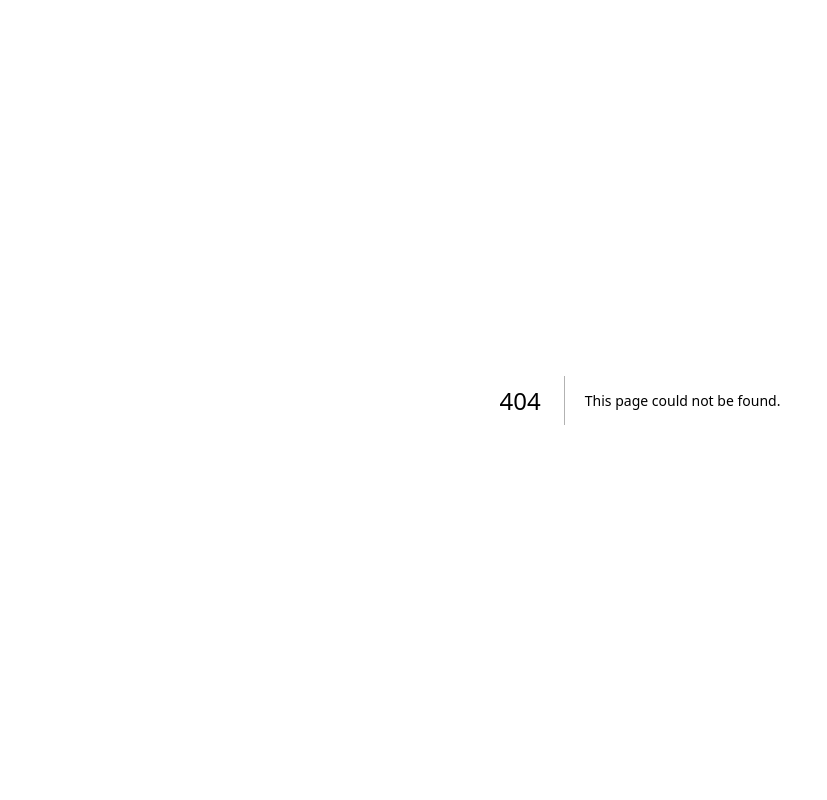
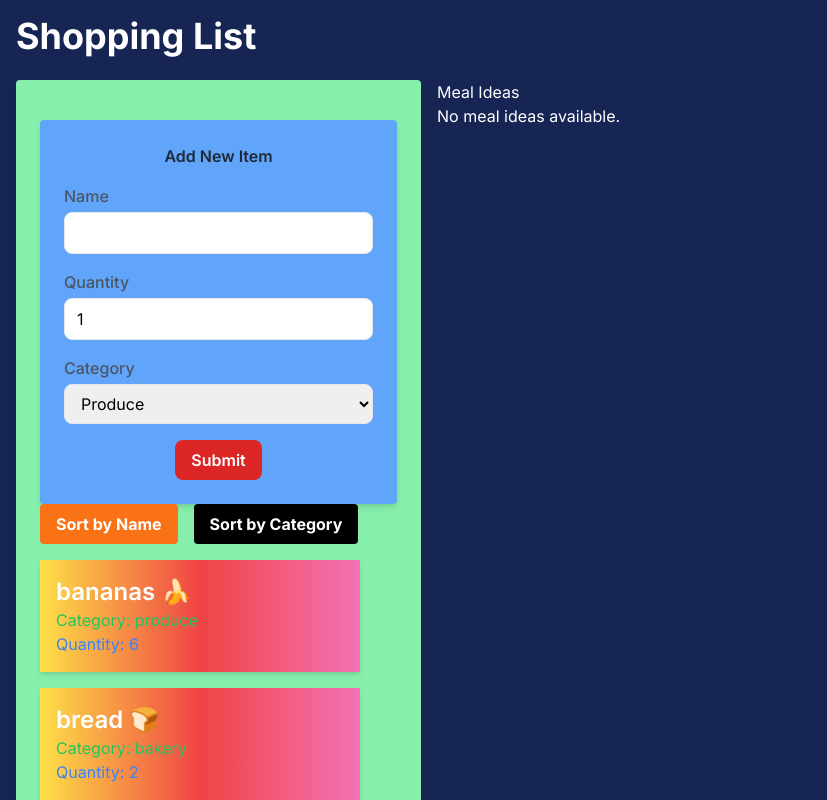
Before and after one commit to khangtrinh1304/cprg306-assignments, a Next.js app: page /week7 in a window 1280 px wide. Before the commit this address had no page. Shown: the top 800 px of the page, without its empty margins (0-827 px from the left). Built offline with nearby package versions, Linux system fonts and the light colour scheme.

Commit message:
commit
Week 7 assignment

```diff
--- a/app/page.js
+++ b/app/page.js
@@ -38,6 +38,10 @@ export default function Home() {
         <Link href="../week6" className="text-blue-500 font-bold hover:text-orange-500">week6</Link>
       </nav>
       <br></br>
+
+      <nav className='flex items-center bg-gray-200 p-2'>
+        <Link href="../week7" className="text-blue-500 font-bold hover:text-orange-500">week7</Link>
+      </nav>
     </main>
   );
 }
--- /dev/null
+++ b/app/week7/item-list.js
@@ -0,0 +1,58 @@
+"use client";
+import React, { useState } from 'react';
+import Item from './item';
+
+export default function ItemList({ items, onItemSelect }) {
+  const [sortBy, setSortBy] = useState("name");
+
+  const nameButtonClass = sortBy === "name" ? "bg-orange-500 font-bold text-white" : "bg-black font-bold text-white";
+  const categoryButtonClass = sortBy === "category" ? "bg-orange-500 font-bold text-white" : "bg-black font-bold text-white";
+
+  const sortItems = [...items].sort((a, b) => {
+    if (sortBy === "name") {
+      return a.name.localeCompare(b.name);
+    } else if (sortBy === "category") {
+      return a.category.localeCompare(b.category);
+    }
+    return 0;
+  });
+
+  const handleSortByName = () => {
+    setSortBy("name");
+  };
+
+  const handleSortByCategory = () => {
+    setSortBy("category");
+  };
+
+  return (
+    <div>
+      <div className="flex space-x-4">
+        <button
+          className={`py-2 px-4 rounded ${nameButtonClass}`}
+          onClick={handleSortByName}
+        >
+          Sort by Name
+        </button>
+        <button
+          className={`py-2 px-4 rounded ${categoryButtonClass}`}
+          onClick={handleSortByCategory}
+        >
+          Sort by Category
+        </button>
+      </div>
+
+      <ul className="mt-4">
+        {sortItems.map((item) => (
+          <Item
+            key={item.id}
+            name={item.name}
+            quantity={item.quantity}
+            category={item.category}
+            onSelect={() => onItemSelect(item)}
+          />
+        ))}
+      </ul>
+    </div>
+  );
+}
--- /dev/null
+++ b/app/week7/item.js
@@ -0,0 +1,14 @@
+import React from 'react';
+
+export default function Item({ name, quantity, category, onSelect }) {
+  return (
+    <div
+      className="bg-gradient-to-r from-yellow-300 via-red-500 to-pink-400 shadow-md p-4 mb-4 w-80 cursor-pointer"
+      onClick={() => onSelect({ name, quantity, category })}
+    >
+      <p className="text-2xl font-semibold text-white">{name}</p>
+      <p className="text-green-500">Category: {category}</p>
+      <p className="text-blue-500">Quantity: {quantity}</p>
+    </div>
+  );
+}
--- /dev/null
+++ b/app/week7/items.json
@@ -0,0 +1,74 @@
+[
+    {
+      "id": "1h2GJKH12gkHG31h1H",
+      "name": "milk, 4 L 🥛",
+      "quantity": 1,
+      "category": "dairy"
+    },
+    {
+      "id": "2KJH3k2j3H1k2J3K1H",
+      "name": "bread 🍞",
+      "quantity": 2,
+      "category": "bakery"
+    },
+    {
+      "id": "3h2KJH3k2j3H1k2J3",
+      "name": "eggs, dozen 🥚",
+      "quantity": 2,
+      "category": "dairy"
+    },
+    {
+      "id": "4k2J3K1H2GJKH12gk",
+      "name": "bananas 🍌",
+      "quantity": 6,
+      "category": "produce"
+    },
+    {
+      "id": "5H1h1H2KJH3k2j3H",
+      "name": "broccoli 🥦",
+      "quantity": 3,
+      "category": "produce"
+    },
+    {
+      "id": "6H1k2J3K1H2GJKH1",
+      "name": "chicken breasts, 1 kg 🍗",
+      "quantity": 1,
+      "category": "meat"
+    },
+    {
+      "id": "7gkHG31h1H2KJH3k",
+      "name": "pasta sauce 🍝",
+      "quantity": 3,
+      "category": "canned goods"
+    },
+    {
+      "id": "8j3H1k2J3K1H2GJK",
+      "name": "spaghetti, 454 g 🍝",
+      "quantity": 2,
+      "category": "dry goods"
+    },
+    {
+      "id": "9H12gkHG31h1H2KJ",
+      "name": "toilet paper, 12 pack 🧻",
+      "quantity": 1,
+      "category": "household"
+    },
+    {
+      "id": "10H3k2j3H1k2J3K1",
+      "name": "paper towels, 6 pack",
+      "quantity": 1,
+      "category": "household"
+    },
+    {
+      "id": "11k2J3K1H2GJKH12",
+      "name": "dish soap 🍽️",
+      "quantity": 1,
+      "category": "household"
+    },
+    {
+      "id": "12GJKH12gkHG31h1",
+      "name": "hand soap 🧼",
+      "quantity": 4,
+      "category": "household"
+    }
+  ]
--- /dev/null
+++ b/app/week7/meal-ideas.js
@@ -0,0 +1,45 @@
+"use client";
+import React, { useState, useEffect } from 'react';
+
+const fetchMealIdeas = async (ingredient) => {
+  try {
+    const response = await fetch(`https://www.themealdb.com/api/json/v1/1/filter.php?i=${ingredient}`);
+    const data = await response.json();
+    return data.meals || [];
+  } catch (error) {
+    console.error(error);
+    return [];
+  }
+};
+
+export default function MealIdeas({ ingredient }) {
+  const [meals, setMeals] = useState([]);
+
+  const loadMealIdeas = async () => {
+    const mealIdeas = await fetchMealIdeas(ingredient);
+    setMeals(mealIdeas);
+  };
+
+  useEffect(() => {
+    if (ingredient) {
+      loadMealIdeas();
+    }
+  }, [ingredient]);
+
+  return (
+    <div className="meal-ideas">
+      <h2 className="text-white">Meal Ideas</h2>
+      <ul>
+        {meals.length > 0 ? (
+          meals.map((meal) => (
+            <li key={meal.idMeal} className="p-2 m-1 bg-slate-900 max-w-sm hover:bg-red-800 cursor-pointer text-white">
+              {meal.strMeal}
+            </li>
+          ))
+        ) : (
+          <p className="text-white">No meal ideas available.</p>
+        )}
+      </ul>
+    </div>
+  );
+}
--- /dev/null
+++ b/app/week7/new-item.js
@@ -0,0 +1,60 @@
+"use client";
+import React, { useState } from 'react';
+
+export default function NewItem({ onAddItem }) {
+    const [name, setName] = useState('');
+    const [quantity, setQuantity] = useState(1);
+    const [category, setCategory] = useState('produce');
+
+    const handleSubmit = (e) => {
+        e.preventDefault();
+        const newItem = { name, quantity, category };
+        onAddItem(newItem);
+        setName('');
+        setQuantity(1);
+        setCategory('produce');
+    };
+
+    return(
+        <div className="max w-md mx-auto mt-4 p-6 bg-blue-400 rounded shadow-md">
+        <h1 className="text-2x1 font-semibold text-center text-gray-800 mb-4">Add New Item</h1>
+        <form onSubmit={handleSubmit} className="space-y-4">
+            <div>
+                <label htmlFor='Name' className="text-gray-600 font-medium"> Name </label>
+                <input type="text" id="Name" className="border rounded-lg w-full py-2 px-3 mt-1 focus:outline-none focus:ring focus:border-blue-500"
+                value={name} onChange={(e) => setName(e.target.value)} required></input>
+            </div>
+
+            <div>
+                <label htmlFor='quantity' className="text-gray-600 font-medium"> Quantity </label>
+                <input type="number" id="quantity" className="border rounded-lg w-full py-2 px-3 mt-1 focus:outline-none focus:ring focus:border-blue-500"
+                value={quantity} onChange={(e) => setQuantity(parseInt(e.target.value, 10))} min="1" max="99" required></input>
+            </div>
+
+            <div>
+                <label htmlFor="category" className="text-gray-600 font-medium">Category</label>
+                <select id="category" className="border rounded-lg w-full py-2 px-3 mt-1 focus:outline-none focus:ring focus:border-blue-500"
+                value={category} onChange={(e) => setCategory(e.target.value)}>
+                    <option value="bakery">Bakery</option>
+                    <option value="household">Household</option>
+                    <option value="meat">Meat</option>
+                    <option value="frozen-foods">Frozen Foods</option>
+                    <option value="canned-goods">Canned Goods</option>
+                    <option value="produce">Produce</option>
+                    <option value="dairy">Dairy</option>
+                    <option value="dry-goods">Dry Goods</option>
+                    <option value="beverages">Beverages</option>
+                    <option value="snacks">Snacks</option>
+                    <option value="other">Other</option>
+                </select>
+            </div>
+
+            <div className="text-center">
+                <button type="submit" className="bg-red-600 hover:bg-red-600 text-white font-semibold py-2 px-4 rounded-lg focus:outline-none focus:ring focus:border-red-300">
+                    Submit
+                </button>
+            </div>
+        </form>
+        </div>
+    );
+}
--- /dev/null
+++ b/app/week7/page.js
@@ -0,0 +1,33 @@
+"use client";
+import React, { useState } from 'react';
+import ItemList from './item-list';
+import NewItem from './new-item';
+import MealIdeas from './meal-ideas';
+import itemsData from './items.json';
+
+export default function Page() {
+  const [items, setItems] = useState(itemsData);
+  const [selectedItemName, setSelectedItemName] = useState("");
+
+  const handleAddItem = (newItem) => {
+    setItems(prevItems => [...prevItems, newItem]);
+  };
+
+  const handleItemSelect = (selectedItem) => {
+    const cleanedItemName = selectedItem.name.split(',')[0].trim().replace(/[^\w\s]/gi, '');
+    setSelectedItemName(cleanedItemName);
+  };
+
+  return (
+    <main className="bg-blue-950 min-h-screen p-4">
+      <h1 className="text-4xl font-bold text-white mb-6">Shopping List</h1>
+      <div className="flex">
+        <div className="bg-green-300 p-6 rounded shadow-lg mr-4">
+          <NewItem onAddItem={handleAddItem} />
+          <ItemList items={items} onItemSelect={handleItemSelect} />
+        </div>
+        <MealIdeas ingredient={selectedItemName} />
+      </div>
+    </main>
+  );
+}
```
